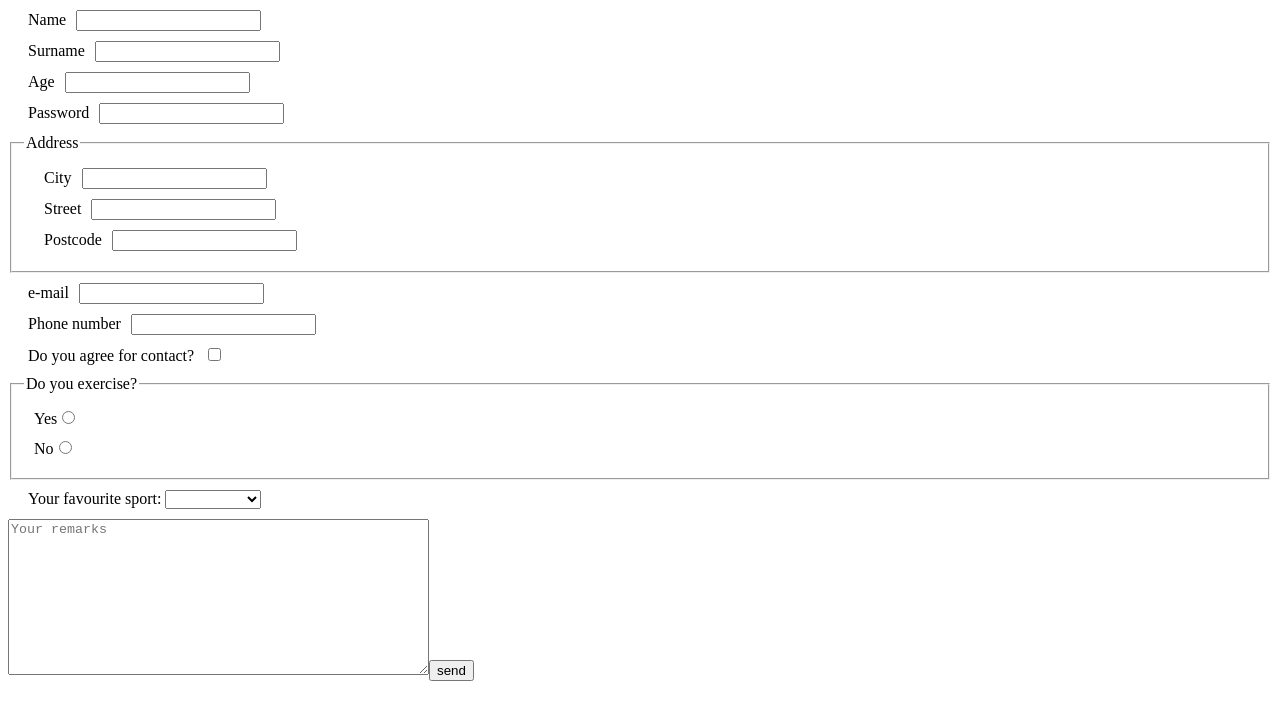
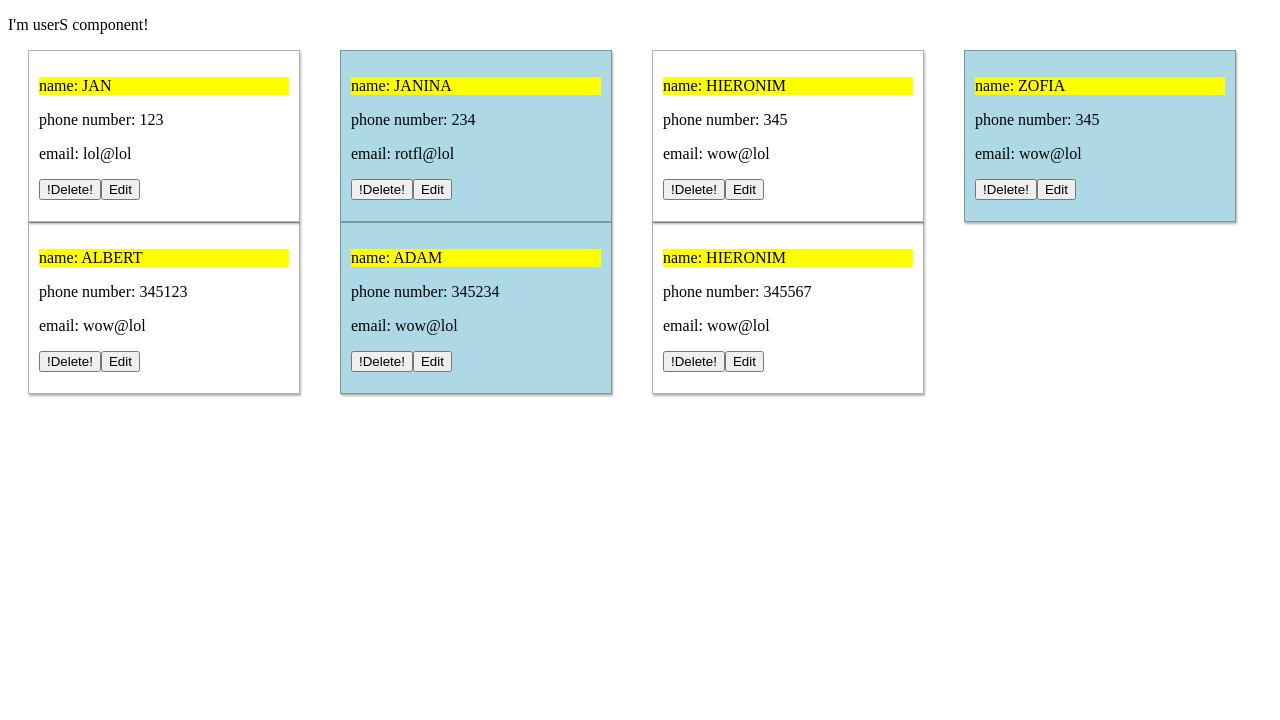
Before and after one commit to Filip-Mosz/angular-exercises-context, an Angular app: page / in a window 1280 px wide. Shown: the top 720 px of the page. Built offline with nearby package versions, Linux system fonts and the light colour scheme.

Commit message:
Editing users in progress no errors

```diff
--- a/src/app/app.component.html
+++ b/src/app/app.component.html
@@ -1,4 +1,4 @@
-<!-- <app-users></app-users>
-<app-countries></app-countries> -->
+ <app-users></app-users>
+<!--<app-countries></app-countries>
 
-<app-dashboard></app-dashboard>
+<app-dashboard></app-dashboard>-->
--- a/src/app/user/user.component.css
+++ b/src/app/user/user.component.css
@@ -1,7 +1,7 @@
 .user {
     margin: 0 20px;
     padding: 10px;
-    display: inline-block;
+    display: block;
     width: 250px;
     height: 150px;
     border: 1px solid rgba(0, 0, 0, .3);
--- a/src/app/user/user.component.html
+++ b/src/app/user/user.component.html
@@ -14,4 +14,5 @@
     <!-- <p>{{ user | json }}</p> -->
     <!-- <p>{{ 32 | modulo: 5}}</p> -->
     <button (click)="onDeleteButtonClick()">!Delete!</button>
+    <button (click)="onEditButtonClick()">Edit</button>
 </div>
--- a/src/app/user/user.component.ts
+++ b/src/app/user/user.component.ts
@@ -1,20 +1,35 @@
-import { Component, EventEmitter, Input, Output } from '@angular/core';
+import { Component, EventEmitter, Input, OnInit, Output } from '@angular/core';
 import { User } from '../user.interface';
+import { FormControl, FormGroup } from '@angular/forms';
 
 @Component({
   selector: 'app-user',
   templateUrl: './user.component.html',
   styleUrls: ['./user.component.css']
 })
-export class UserComponent {
+export class UserComponent implements OnInit{
   @Input() user: User;
   @Input() index: number;
   @Output() delete: EventEmitter<number> = new EventEmitter<number>();
+  @Output() edit: EventEmitter<number> = new EventEmitter<number>();
 
    public today = new Date();
+   public personFormGroup: FormGroup;
 
 onDeleteButtonClick(): void {
   this.delete.emit(this.user.id);
 }
 
+onEditButtonClick(): void {
+  this.edit.emit(this.user.id);
 }
+
+ngOnInit(): void{
+  this.personFormGroup = new FormGroup({
+    name: new FormControl(this.user.name),
+    phoneNumber: new FormControl(this.user.phone),
+    email: new FormControl(this.user.email)
+  })
+}
+
+}
--- a/src/app/users/users.component.css
+++ b/src/app/users/users.component.css
@@ -11,3 +11,8 @@ display, width, height, border, background oraz box-shadow) */
     padding: 10px;
     margin: 20px;
 }
+
+.usersContainer {
+    display: flex;
+    flex-wrap: wrap;
+}
--- a/src/app/users/users.component.html
+++ b/src/app/users/users.component.html
@@ -1,5 +1,5 @@
 <p>I'm userS component!</p>
-<div>
+<div class="usersContainer">
 <app-user
     *ngFor="let user of usersList; index as i"
     [index]="i"
```
